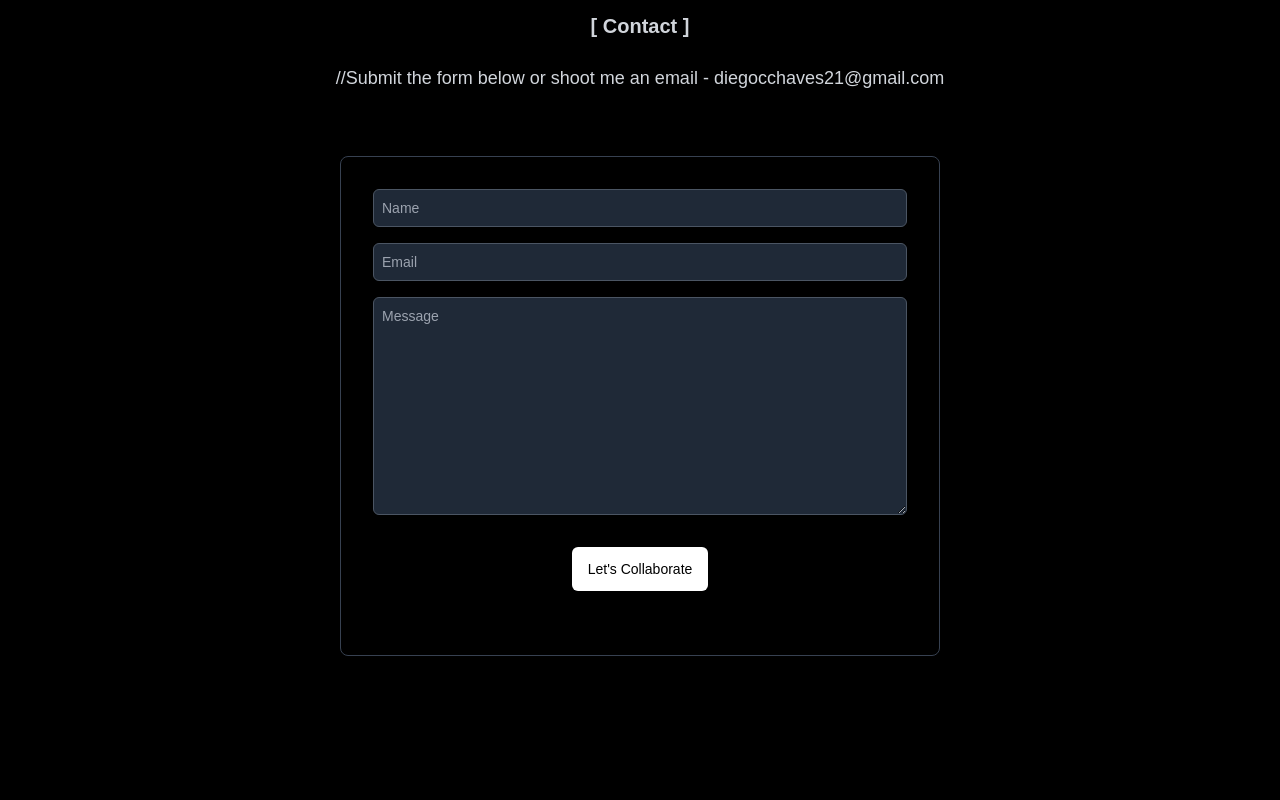
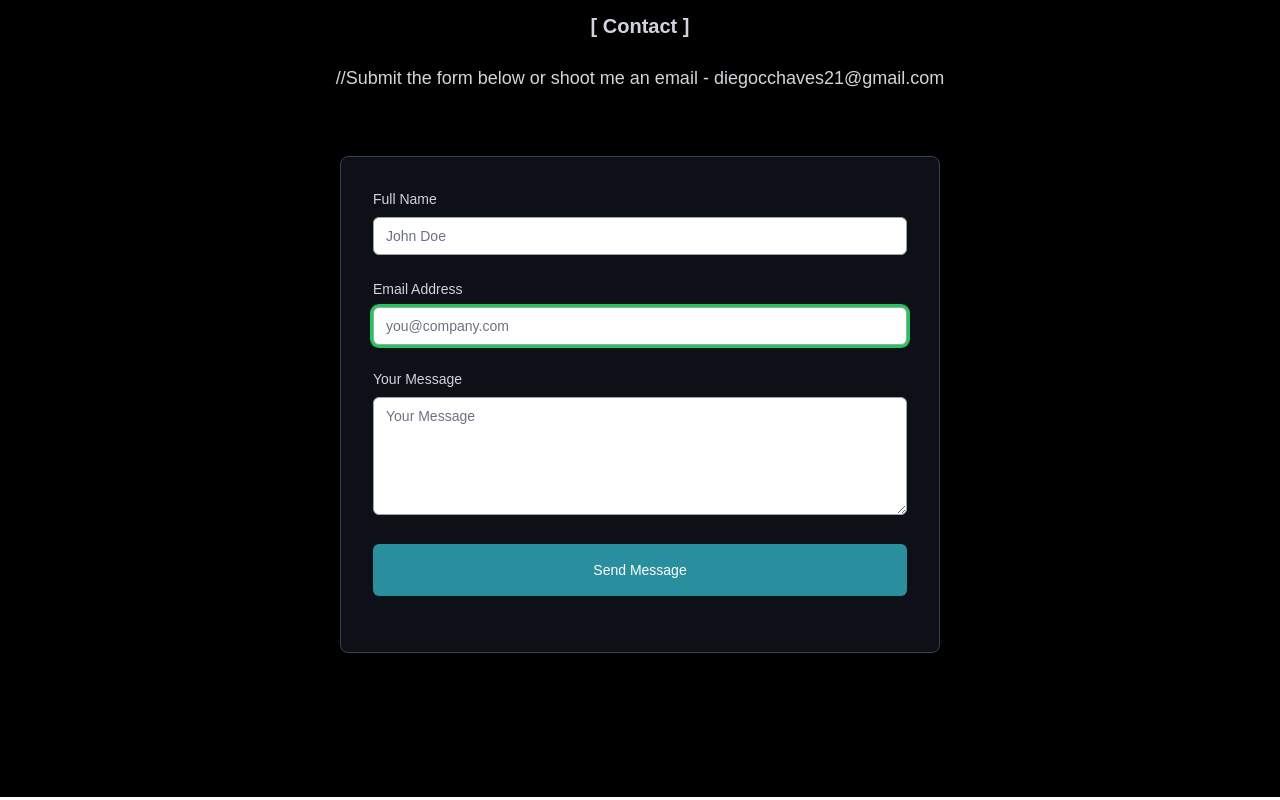
Before and after one commit to diegocchaves/dev-portfolio, a React (Create React App) app: page / in a window 1280 px wide. Shown: the part 5018-5818 px from the top of the page. Built offline with nearby package versions, Linux system fonts and the light colour scheme.

Commit message:
Refactor Contact component: implement form handling with improved submission logic and user feedback

```diff
--- a/src/components/Contact.jsx
+++ b/src/components/Contact.jsx
@@ -1,68 +1,306 @@
-import React from "react";
+"use client";
+import { useRef, useState } from "react";
 
-const Contatc = () => {
-  const [form, setForm] = React.useState({
-    name: "",
-    email: "",
-    message: "",
+const Contact = () => {
+  const formRef = useRef(null);
+  const [resultMessage, setResultMessage] = useState("");
+  const [resultColor, setResultColor] = useState("text-gray-500");
+
+  const handleSubmit = async (e) => {
+    e.preventDefault();
+    const form = formRef.current;
+    if (!form) return;
+
+    const formData = new FormData(form);
+
+    // Botcheck: If the field is filled, treat as bot/spam
+    if (formData.get("botcheck")) {
+      setResultMessage("Bot submission detected.");
+      setResultColor("text-red-500");
+      return;
+    }
+
+    const object = {};
+    formData.forEach((value, key) => {
+      object[key] = value;
     });
 
-  const handleChange = (e) => {
-    setForm({ ...form, [e.target.name]: e.target.value });
-  };
+    const json = JSON.stringify(object);
 
-  const handleSubmit = (e) => {
-    setTimeout(() => setForm({ name: "", email: "", message: "" }), 100); // Clear after submit
+    setResultMessage("Please wait...");
+    setResultColor("text-gray-500");
+
+    try {
+      const response = await fetch("https://api.web3forms.com/submit", {
+        method: "POST",
+        headers: {
+          "Content-Type": "application/json",
+          Accept: "application/json",
+        },
+        body: json,
+      });
+
+      const data = await response.json();
+
+      if (response.status === 200) {
+        setResultMessage(data.message);
+        setResultColor("text-green-500");
+      } else {
+        setResultMessage(data.message);
+        setResultColor("text-red-500");
+      }
+    } catch (error) {
+      console.error(error);
+      setResultMessage("Something went wrong!");
+      setResultColor("text-red-500");
+    }
+
+    form.reset();
+    setTimeout(() => setResultMessage(""), 5000);
   };
 
   return (
-    <div
+    <section
       name="contact"
       className="flex flex-col items-center justify-center p-4 py-16 text-[#002230] bg-[#F5F9FA] dark:text-gray-300 dark:bg-black md:py-36"
     >
-      <div className="flex flex-col text-center md:py-10 ">
+      <div className="flex flex-col text-center md:py-10">
         <p className="inline text-lg font-bold md:text-xl">[ Contact ]</p>
         <p className="py-6 text-[15px] md:text-lg">
           //Submit the form below or shoot me an email -
           diegocchaves21@gmail.com
         </p>
       </div>
+
+      {/* Form at the Right Side */}
       <form
-        method="POST"
-        action="https://getform.io/f/f437e598-9e82-4608-8df9-dff71cc633c9"
-        className="flex flex-col max-w-[600px] w-full border border-gray-700 shadow-lg shadow-gray-300 dark:shadow-none p-4 md:p-8 rounded-lg text-sm dark:bg-transparent bg-white  "
+        className="flex flex-col max-w-[600px] w-full border border-gray-700 shadow-lg shadow-gray-300 dark:shadow-none p-4 md:p-8 rounded-lg text-sm dark:bg-[#1e283572] bg-white  "
+        ref={formRef}
         onSubmit={handleSubmit}
+        id="form"
         autoComplete="off"
       >
         <input
-          className="p-2 text-gray-800 border border-gray-600 rounded-md bg-gray-50 dark:bg-gray-800 "
-          type="text"
-          placeholder="Name"
-          name="name"
-          value={form.name}
-          onChange={handleChange}
+          type="hidden"
+          name="access_key"
+          value="ad2d7ecd-4086-444a-90f8-0cad43733952"
         />
         <input
-          className="p-2 my-4 border border-gray-600 rounded-md bg-gray-50 dark:bg-gray-800"
+          type="hidden"
+          name="subject"
+          value="New Submission from Micro Actions Form"
+        />
+        <input type="checkbox" name="botcheck" className="hidden" />
+        <input
+          type="hidden"
+          name="from_name"
+          value="Micro Actions Form"
+        ></input>
+
+        <div className="mb-6">
+          <label htmlFor="name" className="block mb-2 text-sm">
+            Full Name
+          </label>
+          <input
+            type="text"
+            name="name"
+            id="name"
+            placeholder="John Doe"
+            required
+            autoFocus
+            className="w-full px-3 py-2 placeholder-gray-300 border border-gray-300 rounded-md focus:outline-none focus:ring focus:ring-indigo-100 focus:border-indigo-300 dark:placeholder-gray-500 dark:border-gray-400 dark:focus:ring-green-500"
+          />
+        </div>
+        <div className="mb-6">
+          <label
+            htmlFor="email"
+            className="block mb-2 text-sm custom-placeholder-color"
+          >
+            Email Address
+          </label>
+          <input
             type="email"
-          placeholder="Email"
             name="email"
-          value={form.email}
-          onChange={handleChange}
+            id="email"
+            placeholder="you@company.com"
+            required
+            autoFocus
+            className="w-full px-3 py-2 placeholder-gray-300 border border-gray-300 rounded-md focus:outline-none focus:ring focus:ring-indigo-100 focus:border-indigo-300 dark:placeholder-gray-500 dark:border-gray-400 dark:focus:ring-green-500"
           />
+        </div>
+        <div className="mb-6">
+          <label htmlFor="message" className="block mb-2 text-sm">
+            Your Message
+          </label>
           <textarea
-          className="p-2 border border-gray-600 rounded-md bg-gray-50 dark:bg-gray-800"
-          name="massage"
-          rows="10"
-          placeholder="Message"
-          onChange={handleChange}
+            rows={5}
+            name="message"
+            id="message"
+            placeholder="Your Message"
+            className="w-full px-3 py-2 placeholder-gray-300 border border-gray-300 rounded-md focus:outline-none focus:ring focus:ring-indigo-100 focus:border-indigo-300 dark:placeholder-gray-500 dark:border-gray-400 dark:focus:ring-green-500"
           ></textarea>
-        <button className="flex items-center px-4 py-3 mx-auto my-8 text-white rounded-md bg-[#298E9E] dark:text-black dark:bg-white dark:hover:bg-gray-200 group hover:bg-gray-900 hover:border-gray-50 hover:text-white">
-          Let's Collaborate
+        </div>
+        <div className="mb-6">
+          <button
+            type="submit"
+            className="w-full px-3 py-4 bg-[#298E9E] text-white cursor-pointer rounded-md dark:text-white dark:hover:bg-gray-200 group hover:bg-gray-900 hover:border-gray-50 hover:text-white dark:hover:text-black transition-colors duration-300 flex items-center justify-center"
+          >
+            Send Message
           </button>
+          {resultMessage && (
+            <p
+              id="result"
+              className={`flex items-center mt-4 text-sm ${resultColor} `}
+            >
+              {resultMessage}
+            </p>
+          )}
+        </div>
       </form>
-    </div>
+    </section>
   );
 };
 
-export default Contatc;
+export default Contact;
+
+// import React from "react";
+// import { useRef, useState } from "react";
+
+// const Contatc = () => {
+//   const formRef = useRef(null);
+//   const [resultMessage, setResultMessage] = useState("");
+//   const [resultColor, setResultColor] = useState("text-gray-500");
+
+//   // Function to handle form submission
+//   const handleSubmit = async (e) => {
+//     e.preventDefault();
+//     const form = formRef.current;
+//     if (!form) return;
+
+//     const formData = new FormData(form);
+
+//     // Botcheck: If the field is filled, treat as bot/spam
+//     if (formData.get("botcheck")) {
+//       setResultMessage("Bot submission detected.");
+//       setResultColor("text-red-500");
+//       return;
+//     }
+
+//     const object = {};
+//     formData.forEach((value, key) => {
+//       object[key] = value;
+//     });
+
+//     const json = JSON.stringify(object);
+
+//     setResultMessage("Please wait...");
+//     setResultColor("text-gray-500");
+
+//     try {
+//       const response = await fetch("https://api.web3forms.com/submit", {
+//         method: "POST",
+//         headers: {
+//           "Content-Type": "application/json",
+//           Accept: "application/json",
+//         },
+//         body: json,
+//       });
+
+//       const data = await response.json();
+
+//       if (response.status === 200) {
+//         setResultMessage(data.message);
+//         setResultColor("text-green-500");
+//       } else {
+//         setResultMessage(data.message);
+//         setResultColor("text-red-500");
+//       }
+//     } catch (error) {
+//       console.error(error);
+//       setResultMessage("Something went wrong!");
+//       setResultColor("text-red-500");
+//     }
+
+//     form.reset();
+//     setTimeout(() => setResultMessage(""), 5000);
+//   };
+
+//   const onSubmit = async (e) => {
+//     e.preventDefault();
+//     const formData = new FormData(e.target);
+
+//     formData.append("access_key", process.env.REACT_APP_ACCESS_KEY);
+//     // Send the form data to the server
+//     const object = Object.fromEntries(formData);
+//     const json = JSON.stringify(object);
+
+//     const res = await fetch("https://api.web3forms.com/submit", {
+//       method: "POST",
+//       headers: {
+//         "Content-Type": "application/json",
+//         Accept: "application/json",
+//       },
+//       body: json,
+//     }).then((res) => res.json());
+
+//     if (res.success) {
+//       console.log("Success", res);
+//     }
+//   };
+
+//   return (
+//     <div
+//       name="contact"
+//       className="flex flex-col items-center justify-center p-4 py-16 text-[#002230] bg-[#F5F9FA] dark:text-gray-300 dark:bg-black md:py-36"
+//     >
+//       <div className="flex flex-col text-center md:py-10 ">
+//         <p className="inline text-lg font-bold md:text-xl">[ Contact ]</p>
+//         <p className="py-6 text-[15px] md:text-lg">
+//           //Submit the form below or shoot me an email -
+//           diegocchaves21@gmail.com
+//         </p>
+//       </div>
+//       <form
+//         className="flex flex-col max-w-[600px] w-full border border-gray-700 shadow-lg shadow-gray-300 dark:shadow-none p-4 md:p-8 rounded-lg text-sm dark:bg-transparent bg-white  "
+//         onSubmit={onSubmit}
+//         autoComplete="off"
+//       >
+//         <input
+//           className="p-2 text-gray-800 border border-gray-600 rounded-md bg-gray-50 dark:bg-gray-800 "
+//           type="text"
+//           placeholder="Name"
+//           name="name"
+//           required
+//           autoComplete="name"
+//           autoFocus
+//         />
+//         <input
+//           className="p-2 my-4 border border-gray-600 rounded-md bg-gray-50 dark:bg-gray-800"
+//           type="email"
+//           placeholder="Email"
+//           name="email"
+//           required
+//           autoComplete="name"
+//           autoFocus
+//         />
+//         <textarea
+//           className="p-2 border border-gray-600 rounded-md bg-gray-50 dark:bg-gray-800"
+//           name="massage"
+//           rows="10"
+//           placeholder="Message"
+//           required
+//           autoComplete="name"
+//           autoFocus
+//         ></textarea>
+//         <button
+//           type="submit"
+//           className="flex items-center px-4 py-3 mx-auto my-8 text-white rounded-md bg-[#298E9E] dark:text-black dark:bg-white dark:hover:bg-gray-200 group hover:bg-gray-900 hover:border-gray-50 hover:text-white"
+//         >
+//           Let's Collaborate
+//         </button>
+//       </form>
+//     </div>
+//   );
+// };
+
+// export default Contatc;
```
Also changed, not shown: 1 other file (tests, documents, lock files or other folders). Lines whose indentation alone changed are shown as unchanged.
